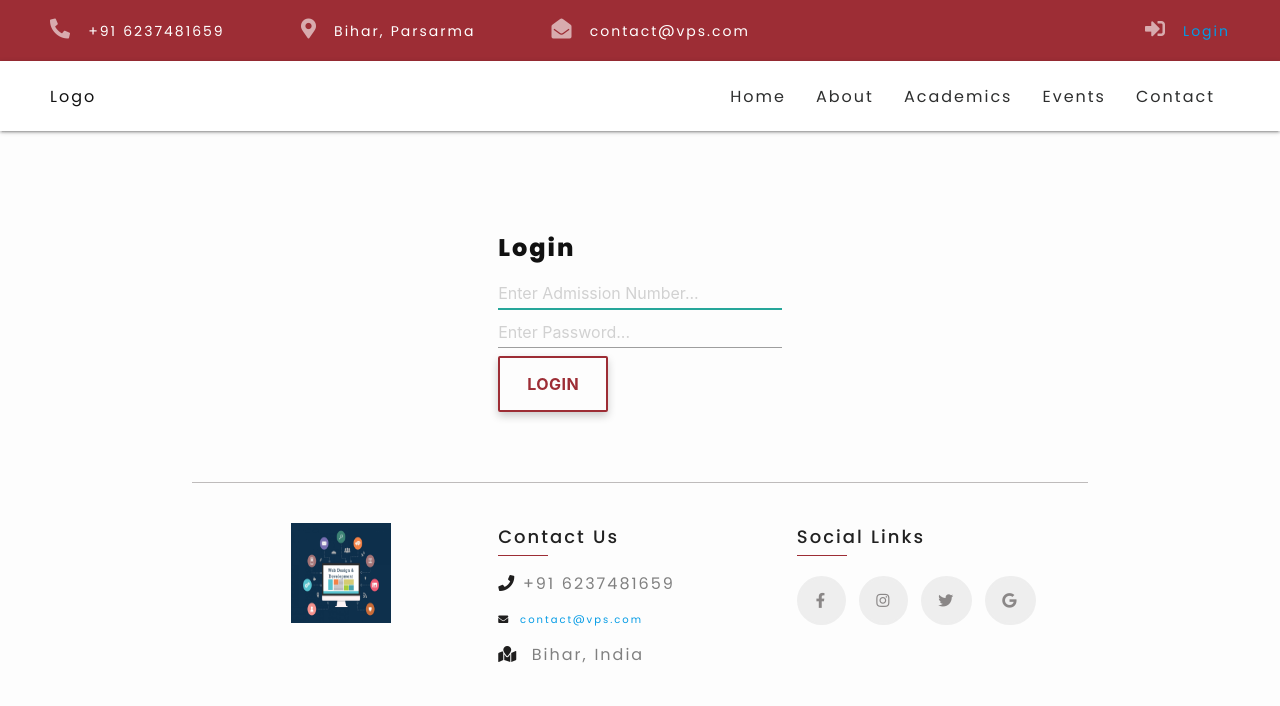
After one commit to sonali-singh97/Pathshala, a Django app: page /login/ in a window 1280 px wide. The commit adds this page. Shown: the top 706 px of the page. Run offline with Django 3.2, Linux system fonts and the light colour scheme; data comes from the database, SQL or seed files in the repository; both versions use the stored data as it was after the commit; some libraries are stand-ins or nearby versions.

Commit message:
implemented student login

```diff
--- a/aboutAndStaffs/models.py
+++ b/aboutAndStaffs/models.py
@@ -1,7 +1,8 @@
 from django.db import models
 
 class About(models.Model):
-    description = models.CharField(max_length=500)
+    logo = models.ImageField(upload_to="images")
+    description = models.TextField(max_length=500)
     facebook = models.URLField(null=True)
     instagram = models.URLField(null=True)
     twitter = models.URLField(null=True)
--- a/static/css/custom/student-profile.css
+++ b/static/css/custom/student-profile.css
@@ -5,15 +5,33 @@
     width: 50%;
 }
 
-.student-details .profile-img img, .student-profile .teacher-info img{
+.student-details , .student-profile {
     width: 100%;
-    height: 20rem;
+    /* height: 20rem; */
     border-radius: 100%;
+}
+
+.profile-img img {
+    border-radius: 5%;
+    max-height: 125px;
+    min-width: 120px;
+    max-width: 120px;
+}
+
+.teacher-img img {
+    border-radius: 5%;
+    max-height: 125px;
+    min-width: 120px;
+    max-width: 120px;
 }
 
 .student-profile .card{
     border-radius: 4px;
     box-shadow: 0px 10px 20px 0px rgb(229 229 229 / 75%);
+}
+
+.heading-student {
+    font-size: 3rem;
 }
 
 /* .student-profile .attendance-card, .student-profile .teacher-card{
--- a/static/css/custom/utils.css
+++ b/static/css/custom/utils.css
@@ -42,6 +42,14 @@
 }
 .mt-35{
   margin-top: 3.5rem;
+}
+
+.ml-auto {
+  margin-left: auto !important;
+}
+
+.mr-auto {
+  margin-right: auto;
 }
 
 .mx-auto {
--- /dev/null
+++ b/student/forms.py
@@ -0,0 +1,6 @@
+from django import forms
+from django.contrib.auth.forms import AuthenticationForm, UsernameField
+
+class LoginForm(AuthenticationForm):
+    username = UsernameField(widget=forms.TextInput(attrs={'autofocus': True, 'placeholder': 'Enter Admission Number...'}))
+    password = forms.CharField(widget=forms.PasswordInput(attrs={'placeholder': 'Enter Password...'}))
--- /dev/null
+++ b/student/templates/student/login.html
@@ -0,0 +1,25 @@
+{% extends 'vpsBase/base.html' %}
+{% load static %}
+{% block title %}
+{{ block.super }}Student Login
+{% endblock title %}
+{% block content %}
+
+<div class="container" style="margin-top:80px; margin-bottom:70px;">
+    <div class="row justify-content-center">
+        <div class="col s12 m4"></div>
+        <div class="col s12 m4 d-flex flex-column">
+             <h3>Login</h3>
+             <form action="" method="post">
+             {% csrf_token %}
+                {% for form in login_form %}
+                    {{ form }}
+                {% endfor %}
+             <button type="submit" class="btn-block btn">Login</button>
+             </form>
+        </div>
+        <div class="col s12 m4"></div>
+    </div>
+</div>
+
+{% endblock content %}
--- a/student/urls.py
+++ b/student/urls.py
@@ -3,5 +3,4 @@ from . import views
 
 urlpatterns = [
     path('<int:id>/', views.student_page, name="student"),
-    # path('student_profile/<int:id>', views.student_page, name="student"),
 ]
--- a/student/views.py
+++ b/student/views.py
@@ -1,12 +1,38 @@
 from django.shortcuts import render
 from django.http import HttpResponseRedirect
-from .models import Student
-from .models import FinalResult
+from .models import Student, FinalResult
+# from .models import FinalResult
+from .forms import LoginForm
+from django.contrib.auth import authenticate, login, logout
 
 def student_page(request, id):
-    student = Student.objects.get(pk=id)
-    results = FinalResult.objects.filter(student_id=id).order_by('-id')
-    if student:
-        return render(request, 'student/student_profile.html', {'student': student, 'results': results })
+    if request.user.is_authenticated:
+        student = Student.objects.get(pk=id)
+        results = FinalResult.objects.filter(student_id=id).order_by('-id')
+        if student:
+            return render(request, 'student/student_profile.html', {'student': student, 'results': results })
+        else:
+            return HttpResponseRedirect('/')
     else:
-        return HttpResponseRedirect('/')
+        return HttpResponseRedirect('/login/')
+
+def all_login(request):
+    if not request.user.is_authenticated:
+        if request.method == "POST":
+            student_login = LoginForm(request, request.POST)
+            if student_login.is_valid():
+                student_username = student_login.cleaned_data['username']
+                student_password = student_login.cleaned_data['password']
+                user = authenticate(username=student_username, password=student_password)
+                if user is not None:
+                    login(request, user)
+                    return HttpResponseRedirect('/student-profile/' + str(request.user) + '/')
+        else:
+            student_login = LoginForm()
+        return render(request, 'student/login.html', {'login_form': student_login})
+    else:
+        return HttpResponseRedirect('/student-profile/' + str(request.user) + '/')
+
+def student_logout(request):
+    logout(request)
+    return HttpResponseRedirect('/login/')
--- a/vps/urls.py
+++ b/vps/urls.py
@@ -18,10 +18,13 @@ from django.urls import path, include
 from django.conf import settings
 from django.conf.urls.static import static
 from . import views
+from student import views as student_views
 
 urlpatterns = [
     path('admin/', admin.site.urls),
     path('', include("vpsBase.urls")),
+    path('login/', student_views.all_login, name='login'),
+    path('logout/', student_views.student_logout, name='logout'),
     path('about/', include("aboutAndStaffs.urls")),
     path('contact/', views.contact_page),
     path('joinus/', views.joinus_page),
--- a/vpsBase/templates/vpsBase/navbar.html
+++ b/vpsBase/templates/vpsBase/navbar.html
@@ -18,7 +18,7 @@
     </div>
     <div class="navbar-top-panel-right">
       <i class="fas fa-sign-in-alt"></i>
-      Login
+      <a href="{% url 'login' %}">Login</a>
     </div>
   </div>
 
```
Also changed, not shown: student/templates/student/student_profile.html (+10 -7 lines), aboutAndStaffs/migrations/0010_auto_20210630_1129.py (added), db.sqlite3.
